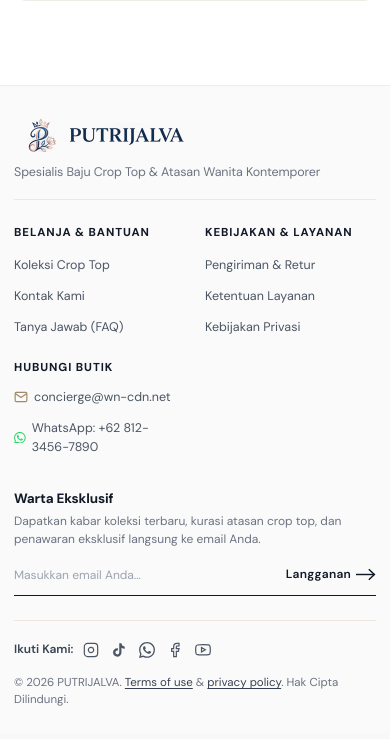
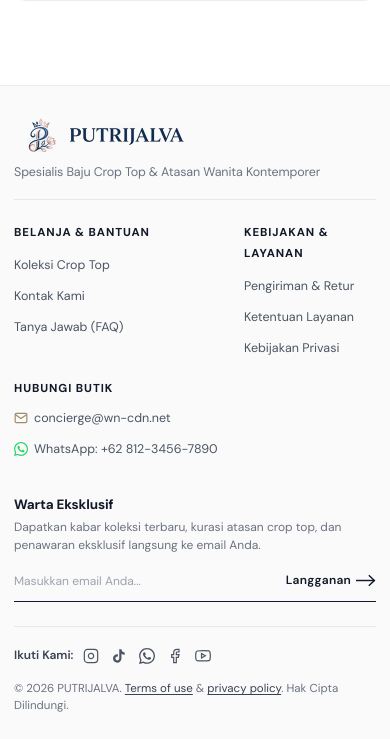
Before and after one commit to windri-dev/SHOPPE, a Laravel app: page / in a window 390 px wide. Shown: the part 4002-4741 px from the top of the page. Before the commit the page ends 4708 px from the top, so only its background shows below. Run offline with Laravel 12, Linux system fonts and the light colour scheme; data comes from the database, SQL or seed files in the repository; data that the repository does not hold is empty; style sheets or scripts are compiled from the project's sources.

Commit message:
fix(footer): prevent email and phone text wrapping awkwardly with white-space nowrap

```diff
--- a/resources/views/components/footer.blade.php
+++ b/resources/views/components/footer.blade.php
@@ -27,7 +27,7 @@
             <li><a href="{{ route('privacy') }}">{{ __('Kebijakan Privasi') }}</a></li>
           </ul>
         </div>
-        <div class="footer-nav-col">
+        <div class="footer-nav-col" style="min-width: 210px;">
           <h4 class="footer-col-title">{{ __('Hubungi Butik') }}</h4>
           @php
             $footerEmail = \App\Models\StoreSetting::get('store_email', 'concierge@wn-cdn.net');
@@ -36,13 +36,13 @@
           @endphp
           <ul class="footer-links" style="font-size: 13px;">
             <li>
-              <a href="mailto:{{ $footerEmail }}" style="display: inline-flex; align-items: center; gap: 6px;" title="Email Butik">
+              <a href="mailto:{{ $footerEmail }}" style="display: inline-flex; align-items: center; gap: 6px; white-space: nowrap;" title="Email Butik">
                 <svg width="14" height="14" viewBox="0 0 24 24" fill="none" stroke="#A18A68" stroke-width="2"><path d="M4 4h16c1.1 0 2 .9 2 2v12c0 1.1-.9 2-2 2H4c-1.1 0-2-.9-2-2V6c0-1.1.9-2 2-2z"></path><polyline points="22,6 12,13 2,6"></polyline></svg>
                 <span>{{ $footerEmail }}</span>
               </a>
             </li>
             <li>
-              <a href="https://wa.me/{{ preg_replace('/[^0-9]/', '', (string)$footerWa) }}" target="_blank" rel="noopener noreferrer" style="display: inline-flex; align-items: center; gap: 6px;" title="Chat WhatsApp CS">
+              <a href="https://wa.me/{{ preg_replace('/[^0-9]/', '', (string)$footerWa) }}" target="_blank" rel="noopener noreferrer" style="display: inline-flex; align-items: center; gap: 6px; white-space: nowrap;" title="Chat WhatsApp CS">
                 <svg width="14" height="14" viewBox="0 0 24 24" fill="#25D366"><path d="M.057 24l1.687-6.163c-1.041-1.804-1.588-3.849-1.587-5.946.003-6.556 5.338-11.891 11.893-11.891 3.181.001 6.167 1.24 8.413 3.488 2.245 2.248 3.481 5.236 3.48 8.414-.003 6.557-5.338 11.892-11.893 11.892-1.99-.001-3.951-.5-5.688-1.448l-6.305 1.654zm6.597-3.807c1.676.995 3.276 1.591 5.392 1.592 5.448 0 9.886-4.434 9.889-9.885.002-5.462-4.415-9.89-9.881-9.892-5.452 0-9.887 4.434-9.889 9.884-.001 2.225.651 3.891 1.746 5.634l-.999 3.648 3.742-.981zm11.387-5.464c-.074-.124-.272-.198-.57-.347-.297-.149-1.758-.868-2.031-.967-.272-.099-.47-.149-.669.149-.198.297-.768.967-.941 1.165-.173.198-.347.223-.644.074-.297-.149-1.255-.462-2.39-1.475-.883-.788-1.48-1.761-1.653-2.059-.173-.297-.018-.458.13-.606.134-.133.297-.347.446-.521.151-.172.2-.296.3-.495.099-.198.05-.372-.025-.521-.075-.148-.669-1.611-.916-2.206-.242-.579-.487-.501-.669-.51l-.57-.01c-.198 0-.52.074-.792.372s-1.04 1.016-1.04 2.479 1.065 2.876 1.213 3.074c.149.198 2.095 3.2 5.076 4.487.709.306 1.263.489 1.694.626.712.226 1.36.194 1.872.118.571-.085 1.758-.719 2.006-1.413.248-.695.248-1.29.173-1.414z"/></svg>
                 <span>WhatsApp: {{ $footerPhone }}</span>
               </a>
```
